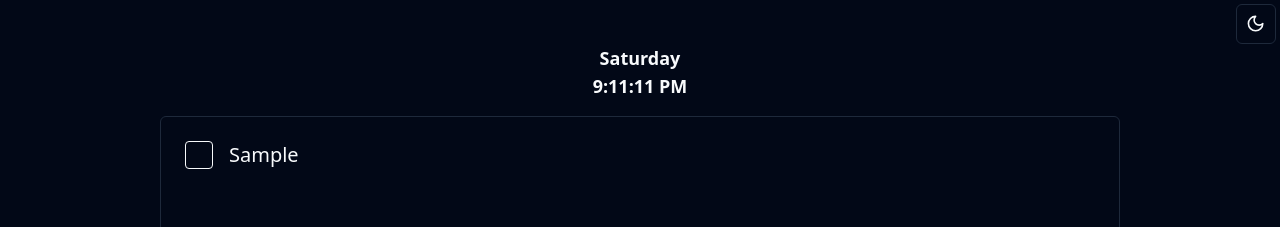
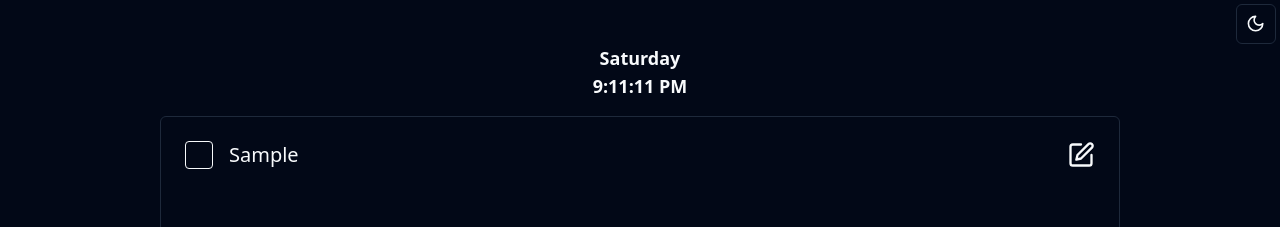
Before and after one commit to Anurag41682/Daily-Goals, a React (Vite) app: page / in a window 1280 px wide. Both pictures are taken after typing "Sample" into the empty fields and a click on the button "Add". Shown: the top 227 px of the page. Built offline with nearby package versions, Linux system fonts and the light colour scheme.

Commit message:
Added Edit Icon

```diff
--- a/src/components/tasks.tsx
+++ b/src/components/tasks.tsx
@@ -2,6 +2,7 @@ import { useState } from "react";
 import { ScrollArea } from "@/components/ui/scroll-area";
 import { Checkbox } from "@/components/ui/checkbox";
 import { Label } from "@/components/ui/label";
+import { EditIcon } from "lucide-react";
 
 interface taskProps {
   taskList: string[];
@@ -9,17 +10,21 @@ interface taskProps {
 
 const Tasks: React.FC<taskProps> = (props) => {
   const [isLined, setIsLined] = useState<boolean[]>([]);
-  const handleClick = (idx: number) => {
+  const handleEditClick = () => {
+    console.log("Clicked");
+  };
+  const handleCheckboxClick = (idx: number) => {
     isLined[idx] = !isLined[idx];
     setIsLined(isLined);
   };
   return (
     <ScrollArea className="mt-4 h-full w-3/4 rounded-md border p-4">
       {props.taskList.map((item, idx) => (
-        <div key={idx} className="space-x-4 flex items-center pl-2 pt-2">
+        <div key={idx} className=" flex justify-between items-center p-2">
+          <div className="space-x-4 flex items-center">
             <Checkbox
               onClick={() => {
-              handleClick(idx);
+                handleCheckboxClick(idx);
               }}
               className="h-5 md:h-6 lg:h-7 w-5 md:w-6 lg:w-7"
             />
@@ -31,6 +36,11 @@ const Tasks: React.FC<taskProps> = (props) => {
               {item}
             </Label>
           </div>
+          <EditIcon
+            onClick={handleEditClick}
+            className="w-5 md:w-6 lg:w-7 h-5 md:h-6 lg:h-7"
+          />
+        </div>
       ))}
     </ScrollArea>
   );
```
Lines whose indentation alone changed are shown as unchanged.
